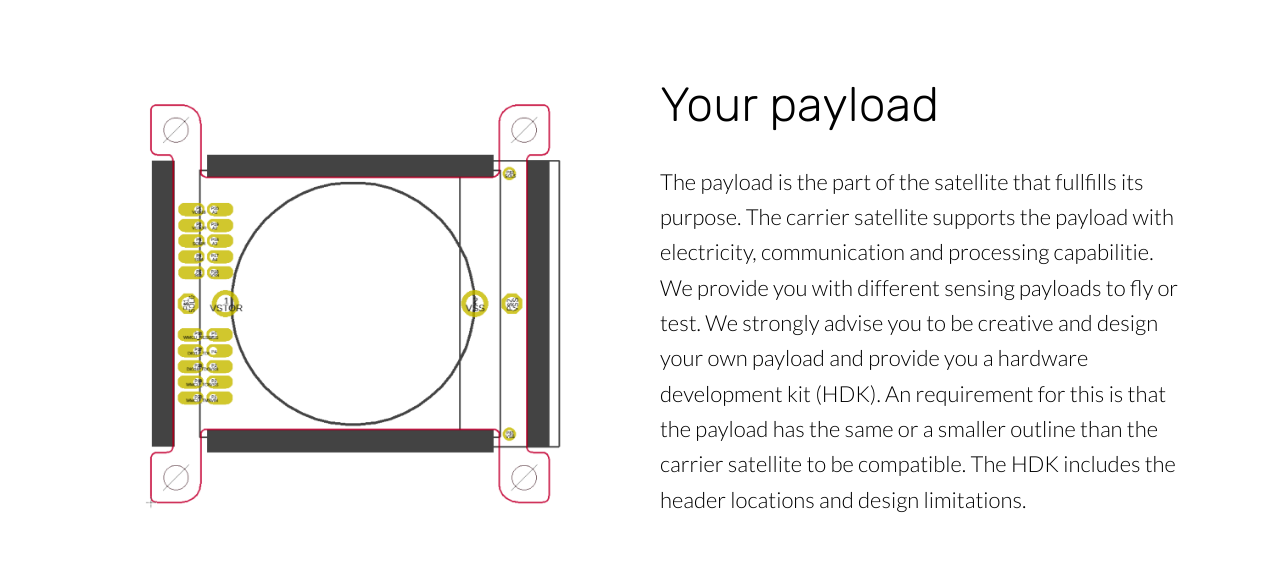
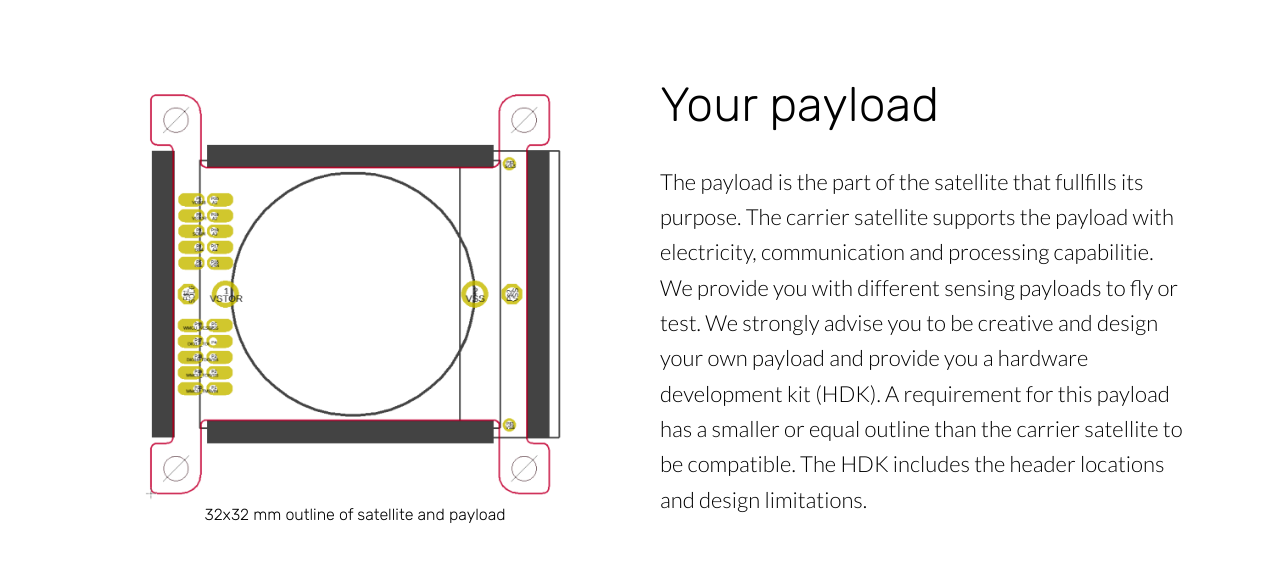
Before and after one commit to esat-space/esat-space.github.io, a Jekyll site: the page built from system.html, in a window 1280 px wide and 900 px high, scrolled down 1236 px, cut to the strip 92-725 px from the top of the window. Shown: the top 562 px of the strip. Built offline with Jekyll 4.4.1, drawn with Linux system fonts in a browser that asks for light colours; nearby versions of some CDN libraries.

Commit message:
small fix

```diff
--- a/system.html
+++ b/system.html
@@ -32,10 +32,12 @@ bottom_image: https://source.unsplash.com/jXd2FSvcRr8/2000x1322?a=.png
 		<div class="container flex">
 			<div class="text">
 				<h2 class="editable">Your payload</h2>
-				<p class="editable">The payload is the part of the satellite that fullfills its purpose. The carrier satellite supports the payload with electricity, communication and processing capabilitie. We provide you with different sensing payloads to fly or test. We strongly advise you to be creative and design your own payload and provide you a hardware development kit (HDK). An requirement for this is that the payload has the same or a smaller outline than the carrier satellite to be compatible. The HDK includes the header locations and design limitations. </p>
+				<p class="editable">The payload is the part of the satellite that fullfills its purpose. The carrier satellite supports the payload with electricity, communication and processing capabilitie. We provide you with different sensing payloads to fly or test. We strongly advise you to be creative and design your own payload and provide you a hardware development kit (HDK). A requirement for this payload has a smaller or equal outline than the carrier satellite to be compatible. The HDK includes the header locations and design limitations. </p>
 			</div>
 			<div class="image">
 				<img class="editable" src="/images/outline.png" alt="Payload" />
+				<figcaption>32x32 mm outline of satellite and payload</figcaption>
+			</figure>
 			</div>
 		</div>
 	</section>
```
Also changed, not shown: 2 other files.
